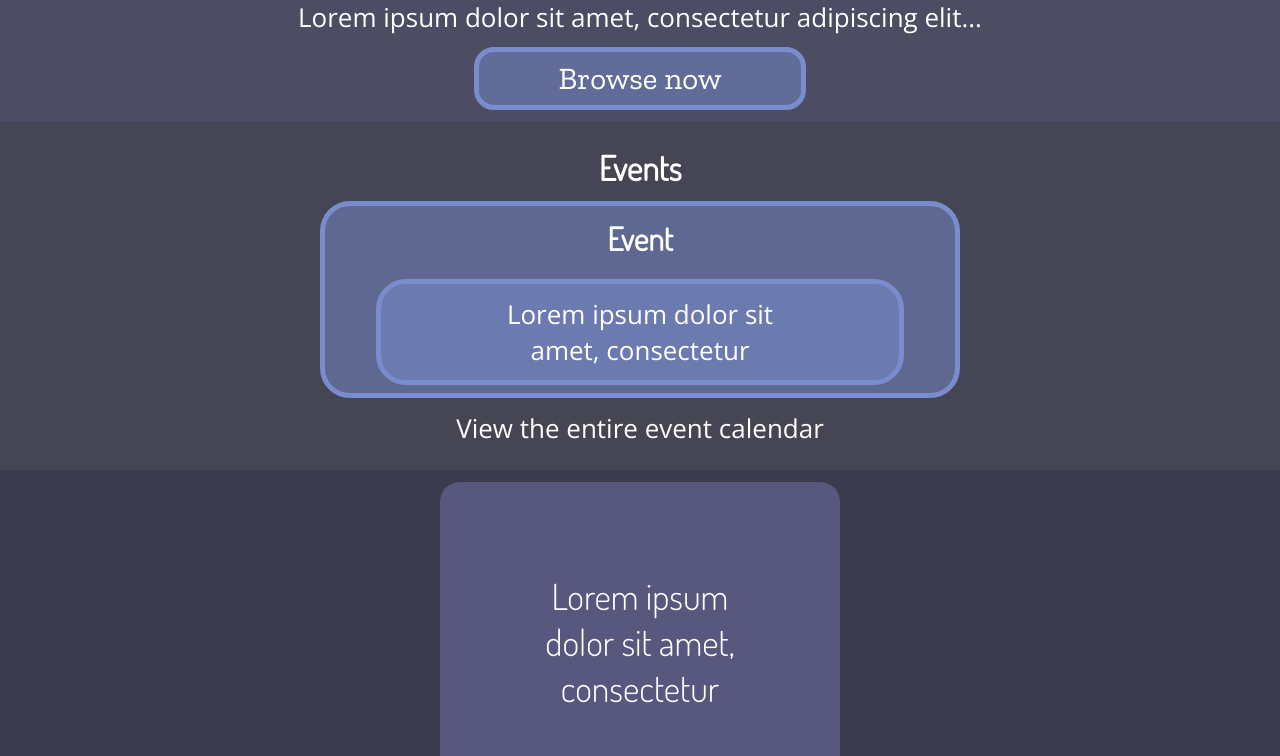
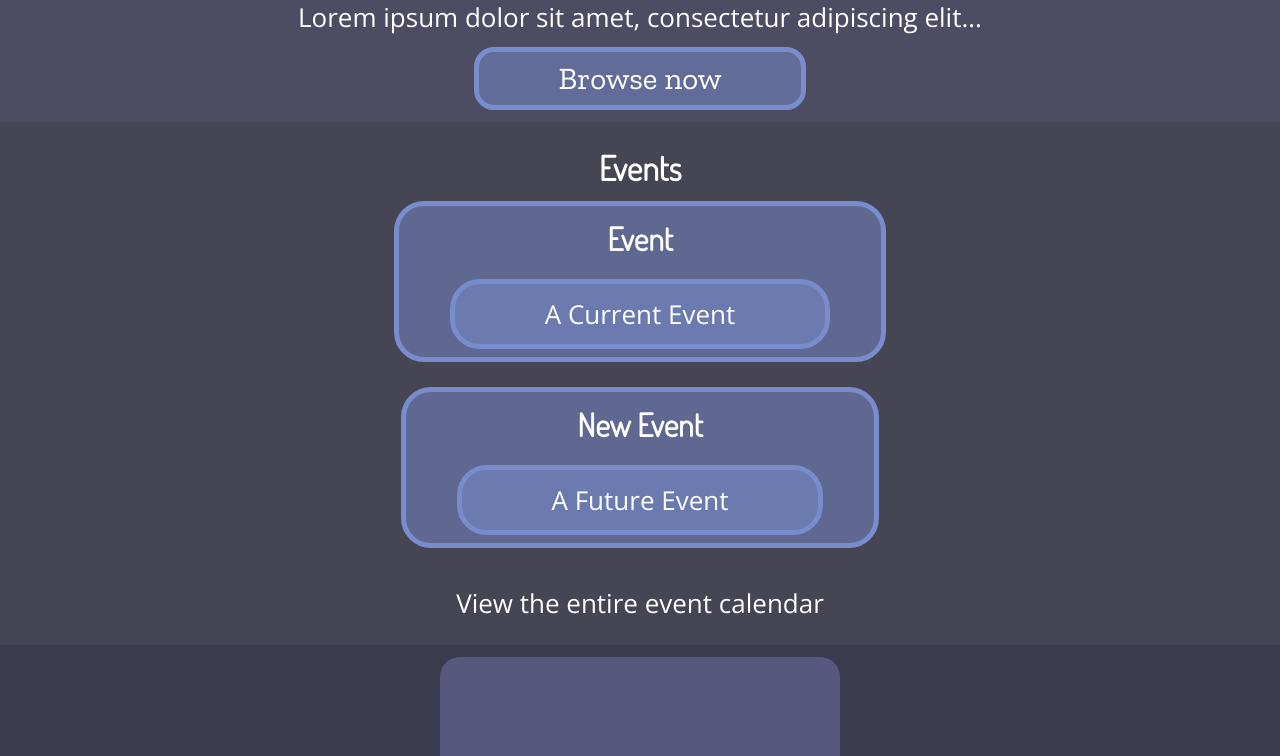
Before and after one commit to polypixeldev/computerstacks, a Next.js app in the folder app/: page / in a window 1280 px wide. Shown: the part 720-1476 px from the top of the page. Built offline with nearby package versions, Linux system fonts and the light colour scheme.

Commit message:
Add event fetching and displaying to home

```diff
--- a/app/pages/index.js
+++ b/app/pages/index.js
@@ -4,7 +4,30 @@ import styles from "../styles/Home.module.css";
 import Background from "../public/tech.png";
 import Icons from "../public/icons.png";
 
-export default function Home() {
+function Home(props) {
+	function listEvents() {
+		const events = props.data?.events.filter(
+			(event) => event.date >= Date.now()
+		);
+		console.log(events);
+
+		if (!events || events?.length === 0)
+			return (
+				<div>
+					<p>No upcoming events right now... Check back later!</p>
+				</div>
+			);
+
+		return events.map((event) => (
+			<div key={event.name} className={styles.eventCard}>
+				<h3>{event.name}</h3>
+				<div>
+					<p>{event.description}</p>
+				</div>
+			</div>
+		));
+	}
+
 	return (
 		<main>
 			<section className="top">
@@ -31,12 +54,7 @@ export default function Home() {
 			</section>
 			<section className="section2" id="events">
 				<h2>Events</h2>
-				<div className={styles.eventCard}>
-					<h3>Event</h3>
-					<div>
-						<p>Lorem ipsum dolor sit amet, consectetur</p>
-					</div>
-				</div>
+				{listEvents()}
 				<p>
 					<Link href="/events">
 						<a className="link">View the entire event calendar</a>
@@ -52,3 +70,43 @@ export default function Home() {
 		</main>
 	);
 }
+
+export async function getStaticProps() {
+	// For development
+
+	return {
+		props: {
+			data: {
+				events: [
+					{
+						name: "Event",
+						date: Date.now() + 5000,
+						description: "A Current Event",
+					},
+					{
+						name: "Dead Event",
+						date: Date.now() - 86400000,
+						description: "A Past Event",
+					},
+					{
+						name: "New Event",
+						date: Date.now() + 86400000,
+						description: "A Future Event",
+					},
+				],
+			},
+		},
+	};
+
+	const EVENTS_META_URL = ``; // Fetches names and location of resources, nothing else
+
+	let res = { revalidate: 60, props: { data: {}, error: false } };
+
+	const data = await axios.get(EVENTS_META_URL)?.data;
+	if (!data) res.props.error = true;
+	else res.props.data = data;
+
+	return res;
+}
+
+export default Home;
--- a/app/styles/Home.module.css
+++ b/app/styles/Home.module.css
@@ -6,6 +6,7 @@
 	margin-left: 20vw;
 	margin-right: 20vw;
 	max-width: calc(90% - 40vw);
+	margin-bottom: 25px;
 }
 
 .eventCard div {
```
